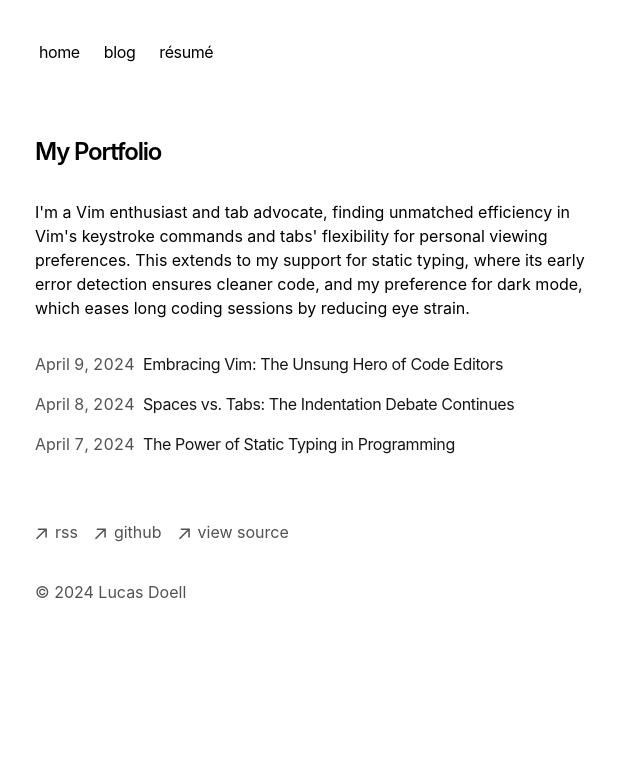
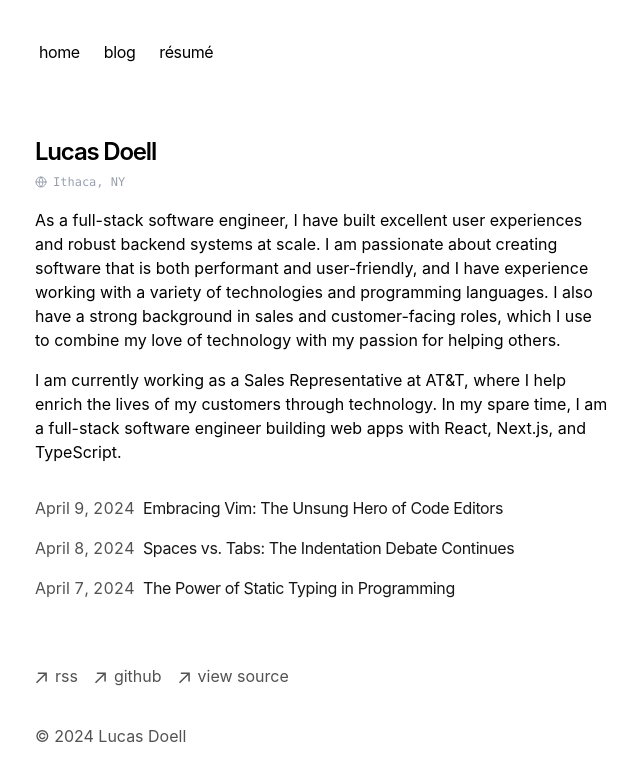
Before and after one commit to lucasdoell/portfolio-v2, a Next.js app: page / in a window 1280 px wide. Shown: the top 782 px of the page, without its empty margins (317-957 px from the left). Built offline with nearby package versions, Linux system fonts and the light colour scheme.

Commit message:
Update home page text and add location text

```diff
--- a/app/page.tsx
+++ b/app/page.tsx
@@ -1,21 +1,41 @@
-import { BlogPosts } from 'app/components/posts'
+import { BlogPosts } from "app/components/posts";
+import { GlobeIcon } from "lucide-react";
+import Link from "next/link";
 
 export default function Page() {
   return (
     <section>
-      <h1 className="mb-8 text-2xl font-semibold tracking-tighter">
-        My Portfolio
+      <h1 className="mb-2 text-2xl font-semibold tracking-tighter">
+        Lucas Doell
       </h1>
+      <p className="max-w-md items-center text-pretty font-mono text-xs text-gray-400">
+        <Link
+          className="inline-flex gap-x-1.5 align-baseline leading-none hover:underline"
+          href="https://www.google.com/maps/place/Ithaca"
+          target="_blank"
+        >
+          <GlobeIcon className="h-3 w-3" />
+          Ithaca, NY
+        </Link>
+      </p>
+      <p className="mt-4 mb-4">
+        As a full-stack software engineer, I have built excellent user
+        experiences and robust backend systems at scale. I am passionate about
+        creating software that is both performant and user-friendly, and I have
+        experience working with a variety of technologies and programming
+        languages. I also have a strong background in sales and customer-facing
+        roles, which I use to combine my love of technology with my passion for
+        helping others.
+      </p>
       <p className="mb-4">
-        {`I'm a Vim enthusiast and tab advocate, finding unmatched efficiency in
-        Vim's keystroke commands and tabs' flexibility for personal viewing
-        preferences. This extends to my support for static typing, where its
-        early error detection ensures cleaner code, and my preference for dark
-        mode, which eases long coding sessions by reducing eye strain.`}
+        I am currently working as a Sales Representative at AT&T, where I help
+        enrich the lives of my customers through technology. In my spare time, I
+        am a full-stack software engineer building web apps with React, Next.js,
+        and TypeScript.
       </p>
       <div className="my-8">
         <BlogPosts />
       </div>
     </section>
-  )
+  );
 }
```
